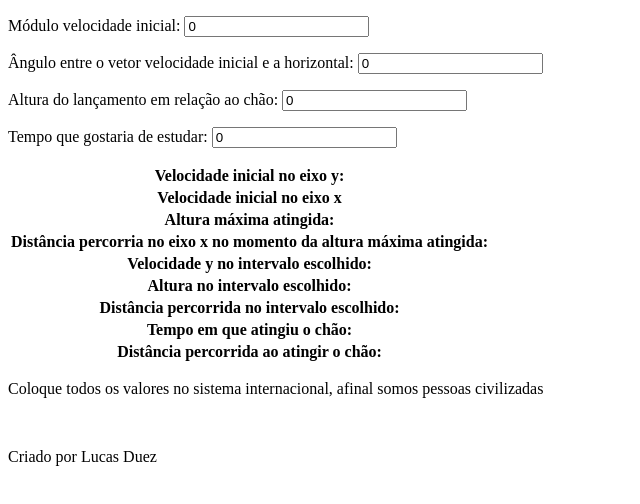
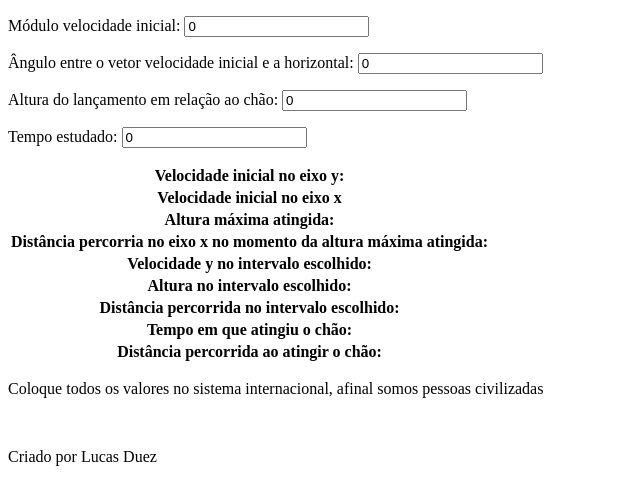
Before and after one commit to Lucasdvs10/Site-Calculadora-de-Lancamentos, a plain HTML site: page index.html in a window 1280 px wide. Shown: the whole page, without its empty margins (0-640 px from the left). Drawn offline with Linux system fonts and the light colour scheme.

Commit message:
Mudei o nome da várivel

```diff
--- a/calculos.js
+++ b/calculos.js
@@ -1,5 +1,4 @@
 function pegarValorPeloId(id){
     var elemento = document.getElementById(id);
-    // elemento.innerHTML = '4';
-    //return elemento.value
+    return elemento.value
 }
--- a/index.html
+++ b/index.html
@@ -11,7 +11,7 @@
     <p>Módulo velocidade inicial: <input type="number" value="0" id="VelInicial" oninput="pegarValorPeloId('Resp_VelInicialY')"></p>
     <p>Ângulo entre o vetor velocidade inicial e a horizontal: <input type="number" value="0" id="Angulo" ></p>
     <p>Altura do lançamento em relação ao chão: <input type="number" value="0" id="AlturaLancamento"></p>
-    <p>Tempo que gostaria de estudar: <input type="number" value="0" id="TempoEstudado"></p>
+    <p>Tempo estudado: <input type="number" value="0" id="TempoEstudado"></p>
 
     <table>
         <tr>
```
